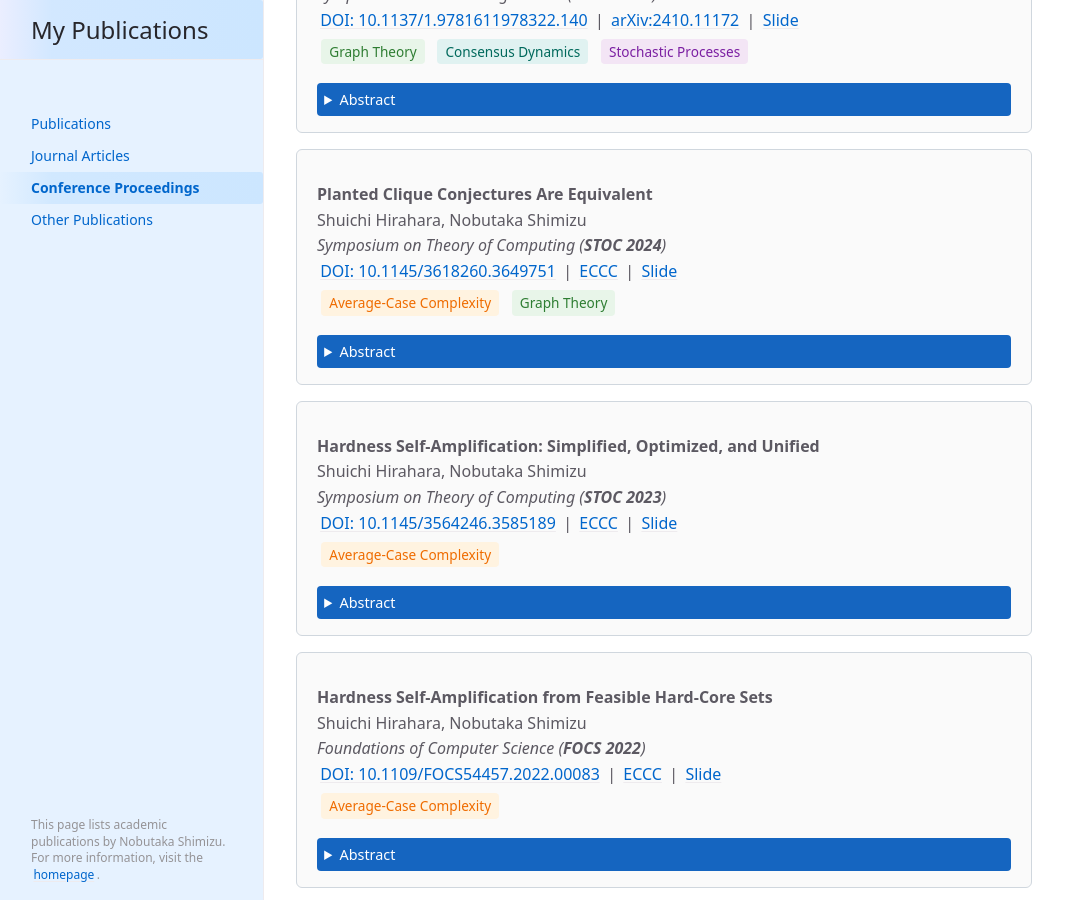
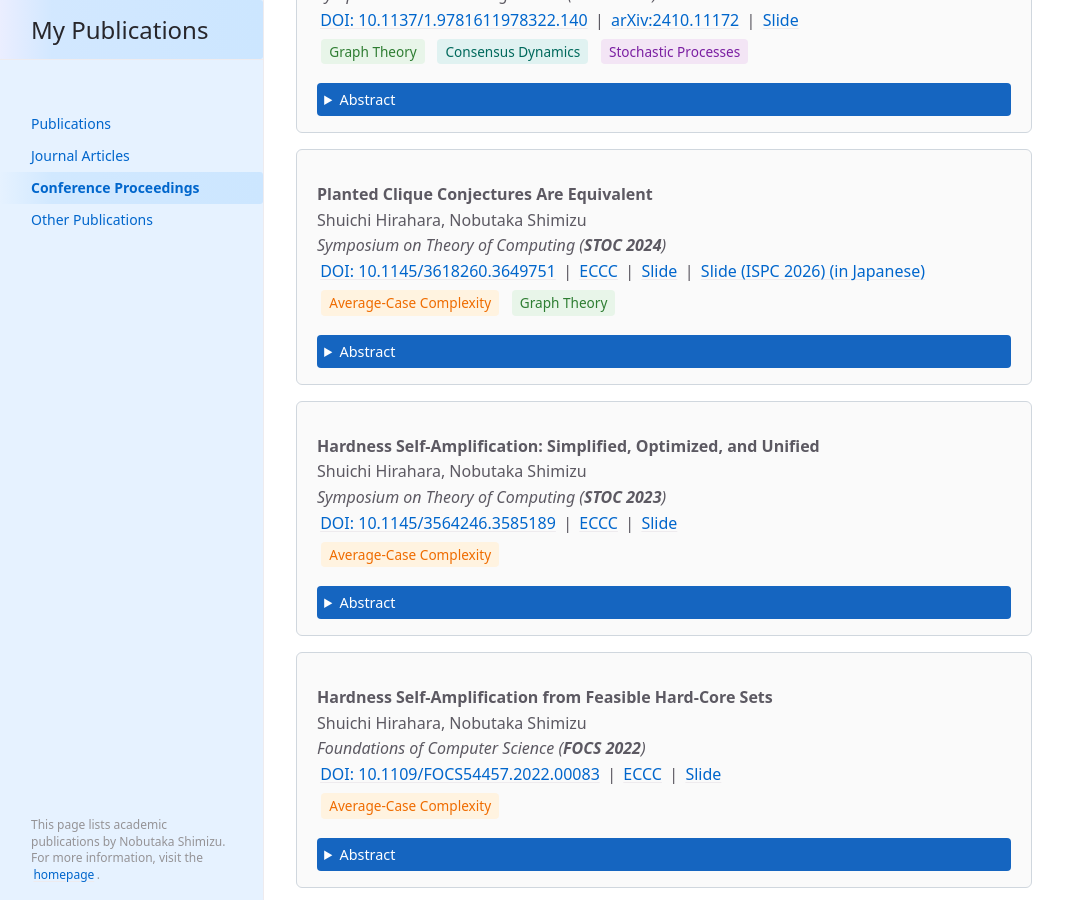
Before and after one commit to NobutakaShimizu/mypapers, a Jekyll site: the page built from docs/conference.md, in a window 1280 px wide and 900 px high, scrolled down 2329 px. Shown: the whole window, without its empty margins (0-1065 px from the left). Built offline with Jekyll 4.4.1, drawn with Linux system fonts in a browser that asks for light colours; cached includes are drawn as plain includes.

Commit message:
Link public Japanese ISPC 2026 planted-clique slides
Sources: https://sites.google.com/view/mimaizumi/event/ispcworkshop2026
https://nobutakashimizu.github.io/ISPC26/
https://github.com/NobutakaShimizu/ISPC26/blob/main/slides.md

```diff
--- a/docs/conference.md
+++ b/docs/conference.md
@@ -243,7 +243,7 @@ nav_order: 3
 <div class="paper" markdown="1">**Planted Clique Conjectures Are Equivalent**<br>
   Shuichi Hirahara, Nobutaka Shimizu<br>
   *Symposium on Theory of Computing (**STOC 2024**)*<br>
-  [DOI: 10.1145/3618260.3649751](https://dl.acm.org/doi/abs/10.1145/3618260.3649751) | [ECCC](https://eccc.weizmann.ac.il/report/2024/058/) | [Slide](https://speakerdeck.com/nobushimi/planted-clique-conjectures-are-equivalent)
+  [DOI: 10.1145/3618260.3649751](https://dl.acm.org/doi/abs/10.1145/3618260.3649751) | [ECCC](https://eccc.weizmann.ac.il/report/2024/058/) | [Slide](https://speakerdeck.com/nobushimi/planted-clique-conjectures-are-equivalent) | [Slide (ISPC 2026) (in Japanese)](https://nobutakashimizu.github.io/ISPC26/)
   <span class="paper-tag complexity">Average-Case Complexity</span> <span class="paper-tag graphs">Graph Theory</span>
   <details class="paper-abstract"><summary>Abstract</summary>
   <div class="paper-abstract-body">
```
